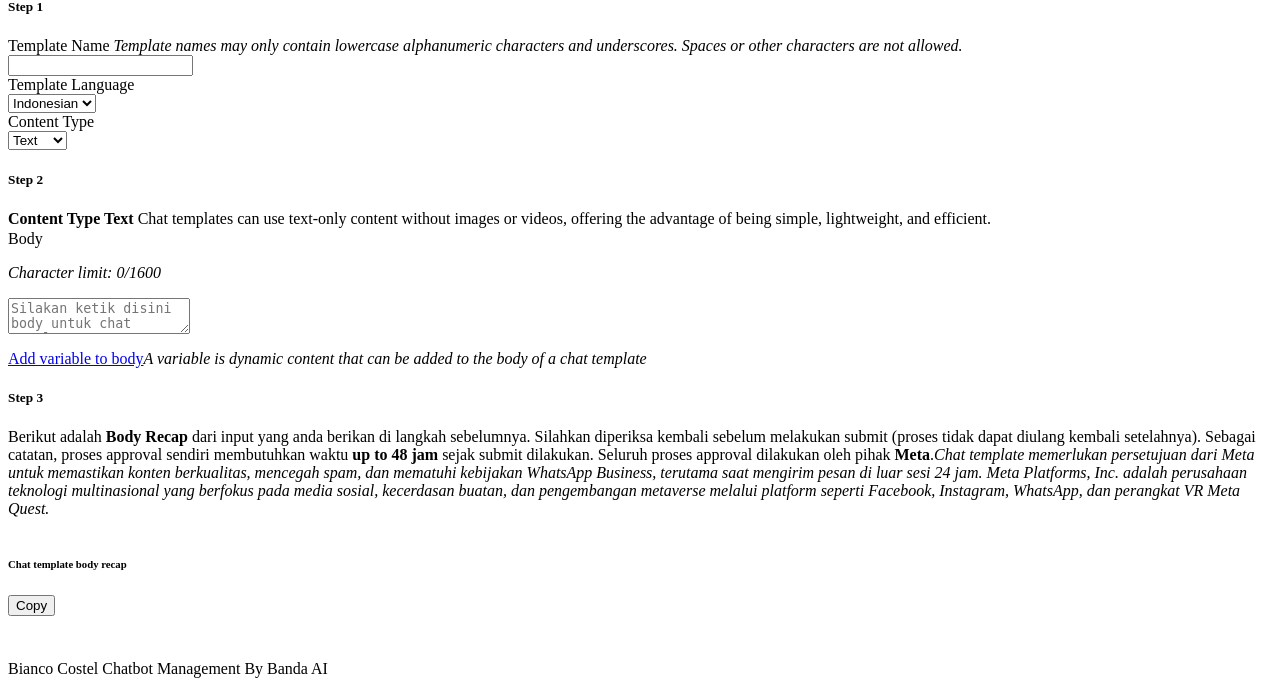
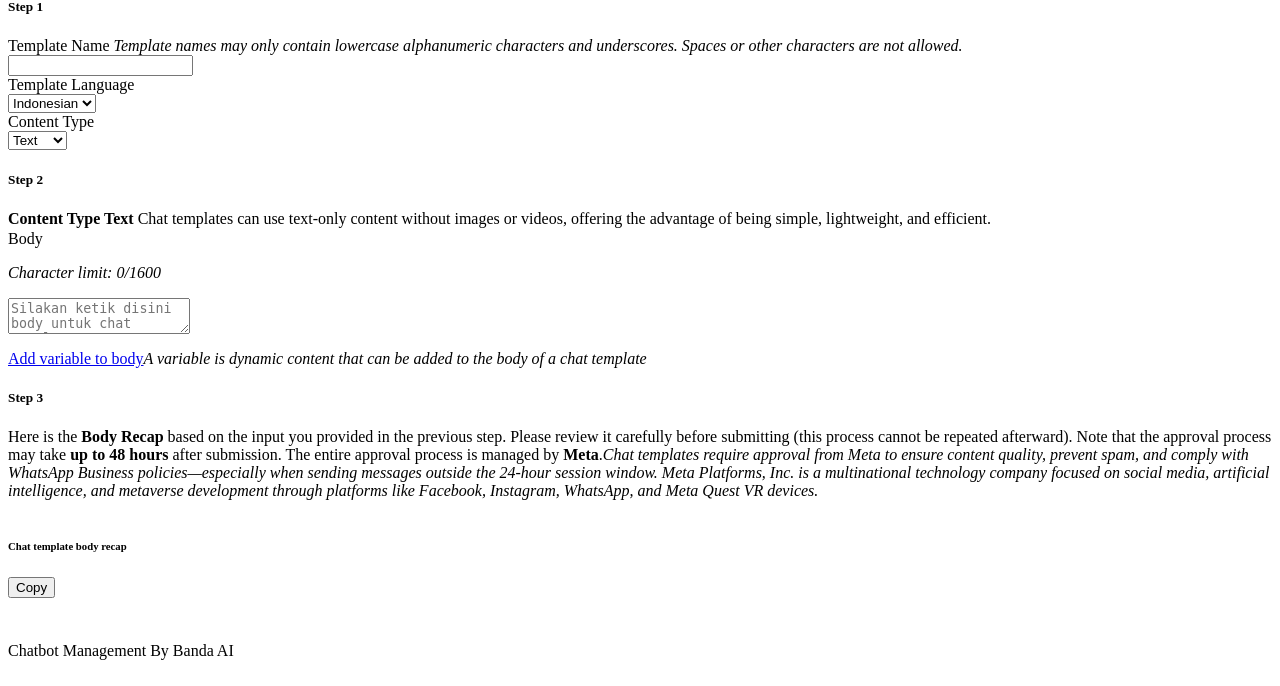
Before and after one commit to putuekasuryawan/bigpt_proj_chatbotapp, a Django app: template templates/chatbotapp/modalgeneratetemplate.html in a window 1280 px wide. Shown: the part 127-813 px from the top of the page. After the commit the page ends 787 px from the top, so only its background shows below. Run offline with Django 3.2, Linux system fonts and the light colour scheme; the template is opened without the code that fills it, so the values that code supplies are empty.

Commit message:
Update modalgeneratetemplate.html

```diff
--- a/templates/chatbotapp/modalgeneratetemplate.html
+++ b/templates/chatbotapp/modalgeneratetemplate.html
@@ -168,7 +168,7 @@
                                             <div class="nk-wizard-content">
                                                 <div id="text-inputs2" class="content-type-section">
                                                     <div style="padding-bottom: 15px;">
-                                                        <label>Berikut adalah <strong>Body Recap</strong> dari input yang anda berikan di langkah sebelumnya. Silahkan diperiksa kembali sebelum melakukan submit (proses tidak dapat diulang kembali setelahnya). Sebagai catatan, proses approval sendiri membutuhkan waktu <strong>up to 48 jam</strong> sejak submit dilakukan. Seluruh proses approval dilakukan oleh pihak <strong>Meta</strong>.<em class="icon ni ni-help" id="icon-container3"><span class="tooltips3">Chat template memerlukan persetujuan dari Meta untuk memastikan konten berkualitas, mencegah spam, dan mematuhi kebijakan WhatsApp Business, terutama saat mengirim pesan di luar sesi 24 jam. Meta Platforms, Inc. adalah perusahaan teknologi multinasional yang berfokus pada media sosial, kecerdasan buatan, dan pengembangan metaverse melalui platform seperti Facebook, Instagram, WhatsApp, dan perangkat VR Meta Quest.</span></em></label>
+                                                        <label>Here is the <strong>Body Recap</strong> based on the input you provided in the previous step. Please review it carefully before submitting (this process cannot be repeated afterward). Note that the approval process may take <strong>up to 48 hours</strong> after submission. The entire approval process is managed by <strong>Meta</strong>.<em class="icon ni ni-help" id="icon-container3"><span class="tooltips3">Chat templates require approval from Meta to ensure content quality, prevent spam, and comply with WhatsApp Business policies—especially when sending messages outside the 24-hour session window. Meta Platforms, Inc. is a multinational technology company focused on social media, artificial intelligence, and metaverse development through platforms like Facebook, Instagram, WhatsApp, and Meta Quest VR devices.</span></em></label>
                                                     </div>
                                                     <div class="code-block" id="code-block-template-text">
                                                         <h6 class="overline-title title">Chat template body recap</h6>
@@ -179,7 +179,7 @@
                                                 </div>
                                                 <div id="media-inputs2" class="content-type-section" style="display: none;">
                                                     <div style="padding-bottom: 15px;">
-                                                        <label>Berikut adalah <strong>Body Recap</strong> dari input yang anda berikan di langkah sebelumnya. Silahkan diperiksa kembali sebelum melakukan submit (proses tidak dapat diulang kembali setelahnya). Sebagai catatan, proses approval sendiri membutuhkan waktu <strong>up to 48 jam</strong> sejak submit dilakukan. Seluruh proses approval dilakukan oleh pihak <strong>Meta</strong>.<em class="icon ni ni-help" id="icon-container3"><span class="tooltips3">Chat template memerlukan persetujuan dari Meta untuk memastikan konten berkualitas, mencegah spam, dan mematuhi kebijakan WhatsApp Business, terutama saat mengirim pesan di luar sesi 24 jam. Meta Platforms, Inc. adalah perusahaan teknologi multinasional yang berfokus pada media sosial, kecerdasan buatan, dan pengembangan metaverse melalui platform seperti Facebook, Instagram, WhatsApp, dan perangkat VR Meta Quest.</span></em></label>
+                                                        <label>Here is <strong>Body Recap</strong> Based on the input you provided in the previous step. Please review it carefully before submitting (the process cannot be repeated afterward). Note that the approval process may take some time <strong>up to 48 hours</strong> since the submission was made, the entire approval process is handled by <strong>Meta</strong>.<em class="icon ni ni-help" id="icon-container3"><span class="tooltips3">Chat templates require approval from Meta to ensure content quality, prevent spam, and comply with WhatsApp Business policies—especially when sending messages outside the 24-hour session window. Meta Platforms, Inc. is a multinational technology company focused on social media, artificial intelligence, and metaverse development through platforms like Facebook, Instagram, WhatsApp, and Meta Quest VR devices.</span></em></label>
                                                     </div>
                                                     <div class="code-block" id="code-block-template-media">
                                                         <h6 class="overline-title title">Chat template body recap</h6>
@@ -198,7 +198,7 @@
                 </div>
             </div>
             <div class="modal-footer bg-light">
-                <span class="sub-text">Bianco Costel Chatbot Management By Banda AI</span>
+                <span class="sub-text">Chatbot Management By Banda AI</span>
             </div>
         </div>
     </div>
```
